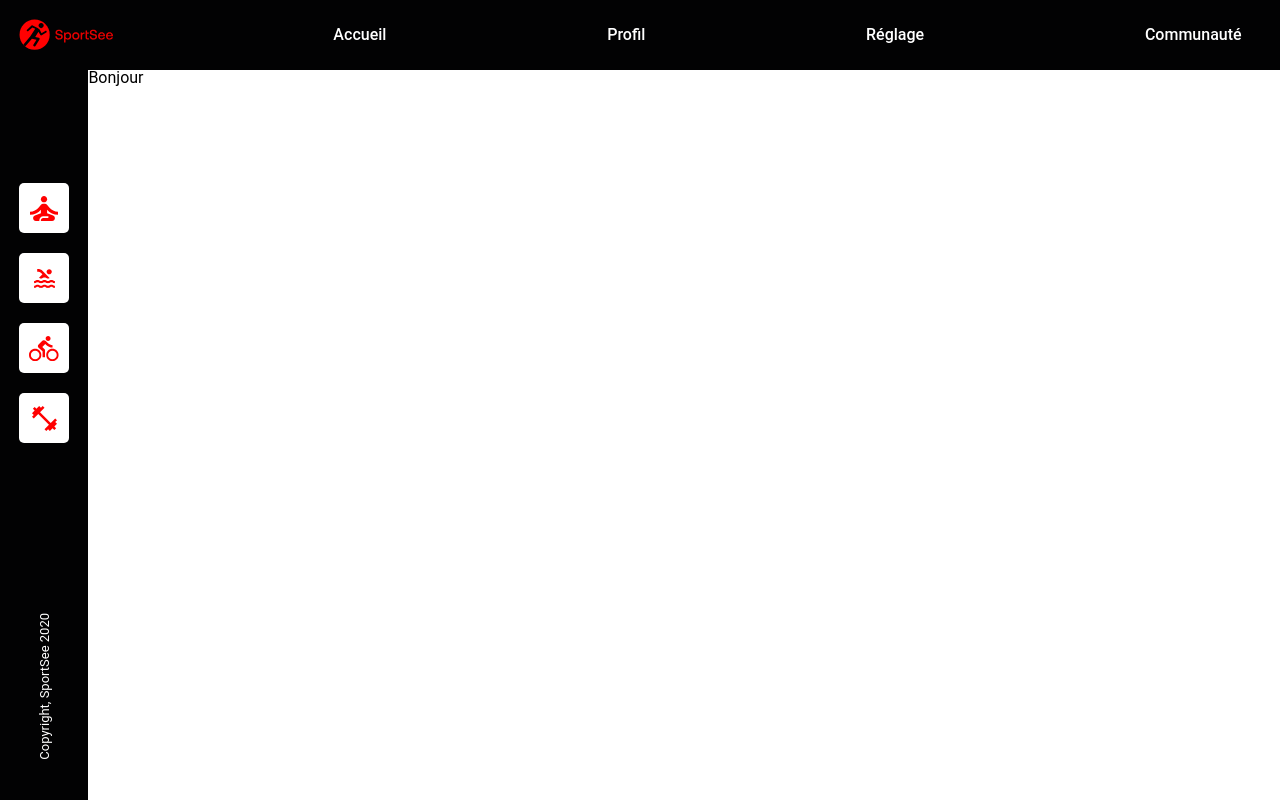
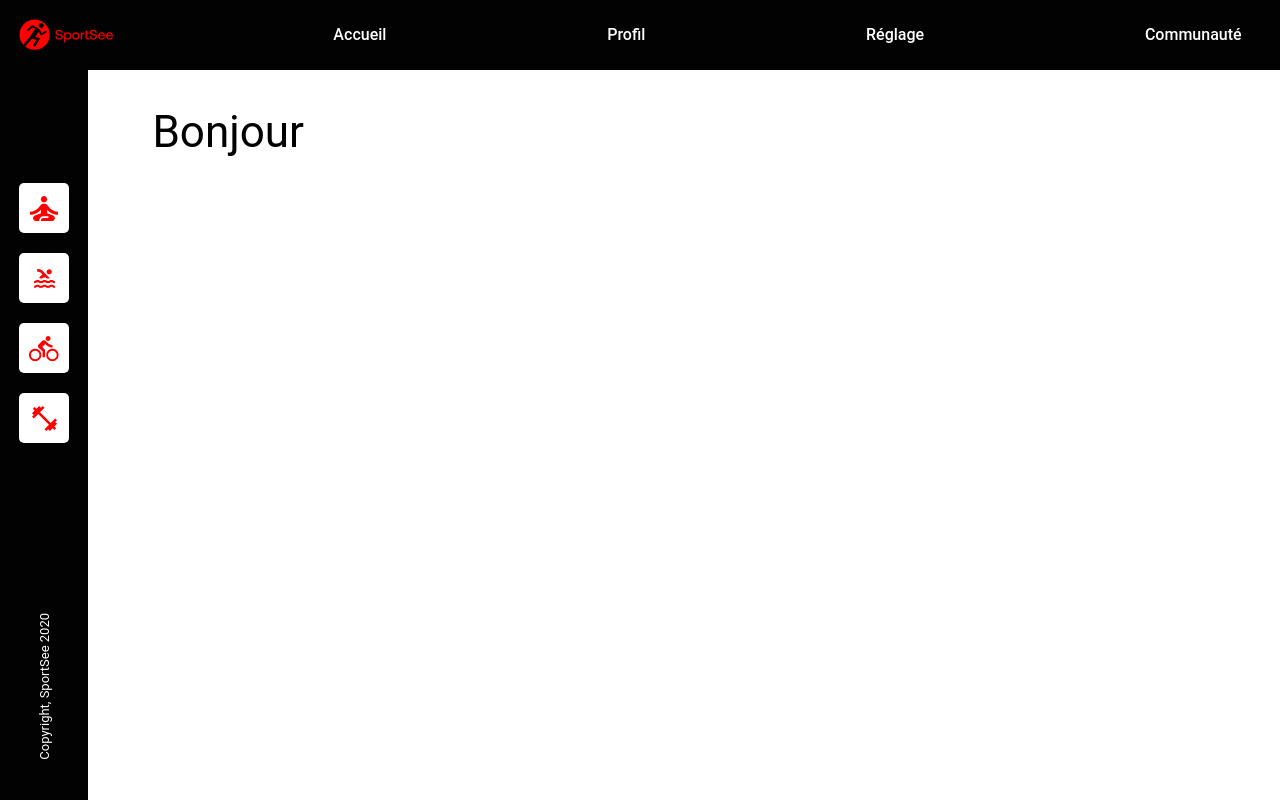
Before and after one commit to MLienar/MatheoLienard1212112021, a React (Create React App) app: page / in a window 1280 px wide. Built offline with nearby package versions, Linux system fonts and the light colour scheme; no server answers.

Commit message:
user greeting

```diff
--- a/src/components/home/UserGreeting/index.tsx
+++ b/src/components/home/UserGreeting/index.tsx
@@ -0,0 +1,38 @@
+import { User } from "../../../utils/Interfaces";
+import ProfileService from "../../../services/profile.service";
+import { useState, useEffect } from "react"
+import styled from 'styled-components'
+
+const HelloThere = styled.h1`
+    font-size: clamp(30px, 2rem + 1.5vh, 45px);
+`
+
+const Name = styled.span`
+    color: var(--red);
+    margin-left: 10px;
+`
+
+interface Props {
+}
+
+export default function UserGreeting(props:Props) {
+    const [user, setUser] = useState<User>()
+
+    useEffect(() => {
+        ProfileService.getUser(18)
+            .then((response:any) => {
+                setUser(response.data.data)
+            })
+    }, [])
+
+    return(
+
+        <HelloThere>Bonjour
+            { user && user.id && (
+            <Name>{ user.userInfos.firstName }</Name>
+            )
+            }
+        </HelloThere>
+    )
+
+}
--- a/src/pages/Home.tsx
+++ b/src/pages/Home.tsx
@@ -1,9 +1,19 @@
 import React from 'react';
 import '../App.css';
+import UserGreeting from '../components/home/UserGreeting';
+
+import styled from 'styled-components';
+
+const MainScreen = styled.main`
+  padding: 5vh 5vw;
+`
 
 function Home() {
   return (
-   <h1>Bonjour</h1>
+    <MainScreen>
+         <UserGreeting />
+    </MainScreen>
+
   );
 }
 
--- a/src/services/profile.service.tsx
+++ b/src/services/profile.service.tsx
@@ -2,9 +2,9 @@ import http from "../http-common"
 import { User } from '../utils/Interfaces'
 
 class ProfileService {
-    getUser(id: string) {
-        return http.get<Array<User>>(`/${id}`)
+    getUser(id: number) {
+        return http.get<User>(`/${id}`)
     }
 }
 
-export default ProfileService
+export default new ProfileService
```
